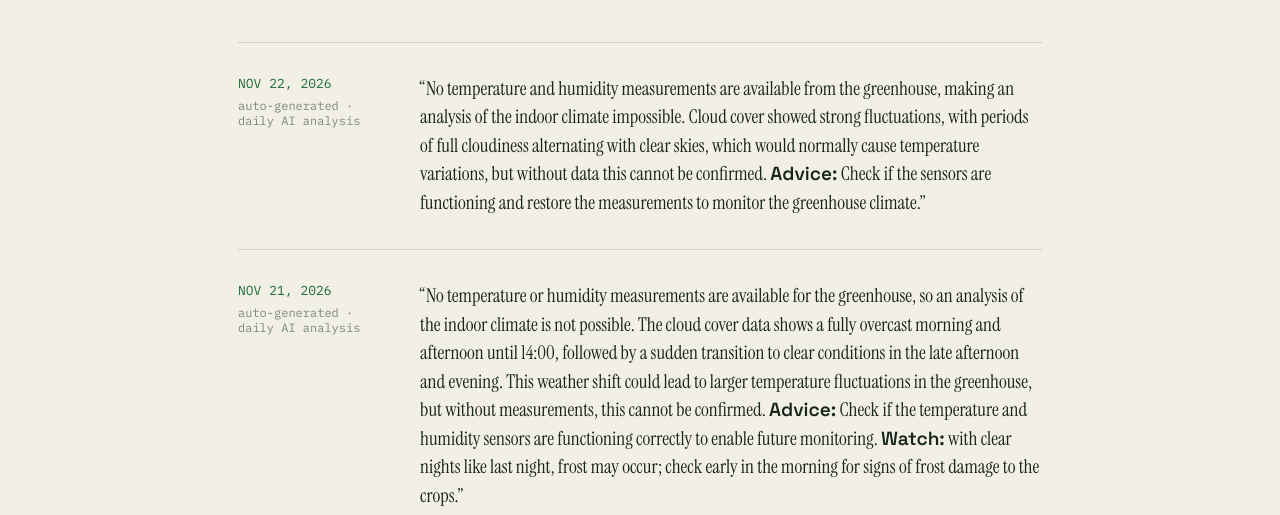
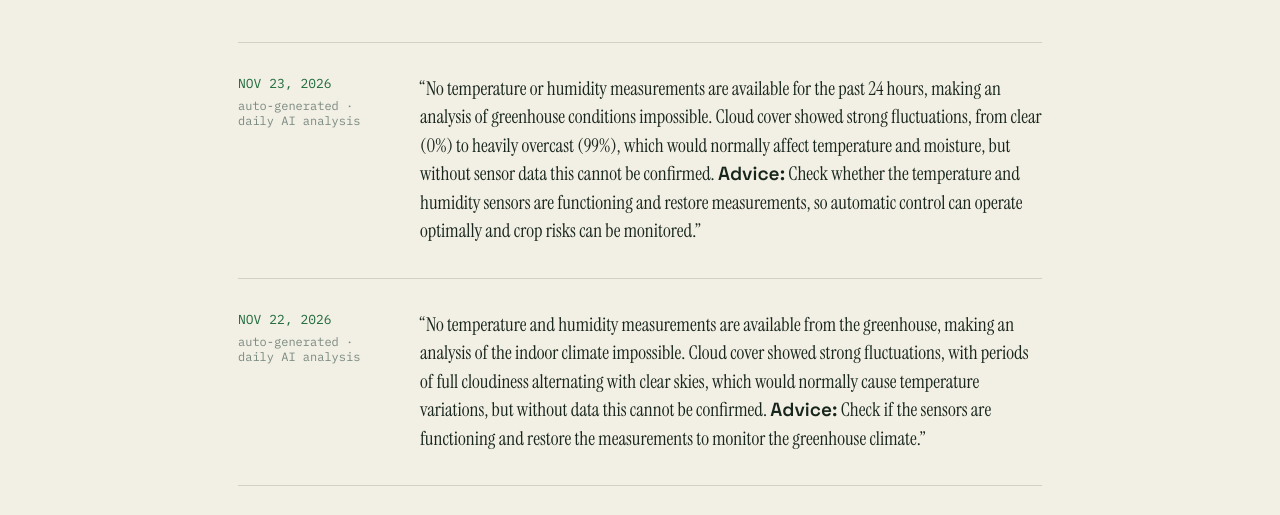
Before and after one commit to TheAutonomousgreenhouse/autonomousgreenhouse-site, a plain HTML site: page ai-analyses.html in a window 1280 px wide. Shown: the part 263-778 px from the top of the page. Drawn offline with Linux system fonts and the light colour scheme.

Commit message:
Daily AI analysis: NOV 23, 2026

```diff
--- a/ai-analyses.html
+++ b/ai-analyses.html
@@ -35,6 +35,15 @@
   <h1 class="build-log-title">Every night, read back to you.</h1>
   <div class="phase-list">
     <!-- DAILY-ANALYSIS-START — kas/scripts/daily-analysis-site-update.mjs inserts new phase-rows right after this marker -->
+    <div class="phase-row" data-auto-ts="1795392023371">
+      <div>
+        <div class="phase-tag">NOV 23, 2026</div>
+        <div class="phase-status">auto-generated &middot; daily AI analysis</div>
+      </div>
+      <div>
+        <p class="analysis-quote">&ldquo;No temperature or humidity measurements are available for the past 24 hours, making an analysis of greenhouse conditions impossible. Cloud cover showed strong fluctuations, from clear (0%) to heavily overcast (99%), which would normally affect temperature and moisture, but without sensor data this cannot be confirmed. <strong>Advice:</strong> Check whether the temperature and humidity sensors are functioning and restore measurements, so automatic control can operate optimally and crop risks can be monitored.&rdquo;</p>
+      </div>
+    </div>
     <div class="phase-row" data-auto-ts="1795305633198">
       <div>
         <div class="phase-tag">NOV 22, 2026</div>
```
Also changed, not shown: index.html (+3 -3 lines).
